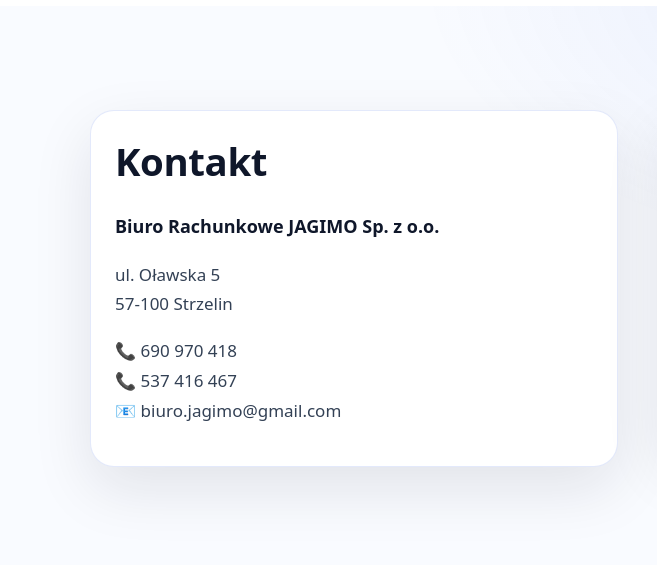
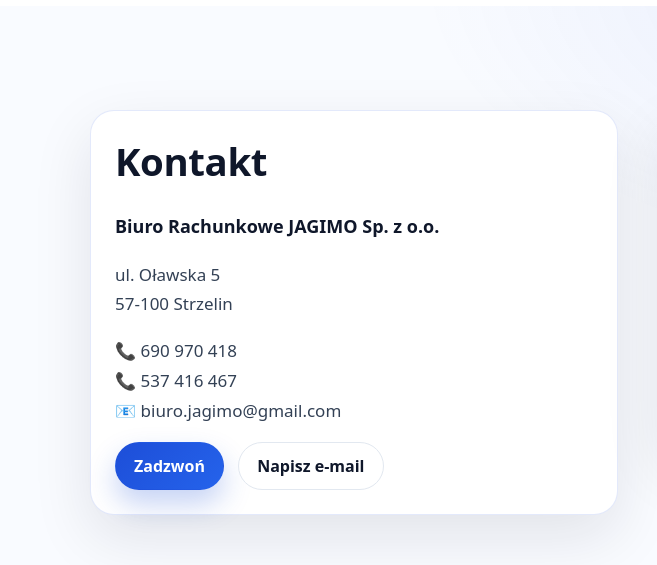
Before and after one commit to przemo2608/jagimo, a plain HTML site: page index.html in a window 1280 px wide. Shown: the part 2275-2840 px from the top of the page, 0-657 px from the left. Drawn offline with Linux system fonts and the light colour scheme; grey boxes are pictures that could not be loaded.

Commit message:
Update index.html

```diff
--- a/index.html
+++ b/index.html
@@ -7,10 +7,14 @@
   <title>Biuro Rachunkowe JAGIMO Sp. z o.o. – księgowość, kadry i płace | Strzelin</title>
   <meta name="description" content="Biuro Rachunkowe JAGIMO Sp. z o.o. – księgowość, kadry i płace dla firm i spółek. Obsługa lokalna w Strzelinie oraz zdalna." />
 
+  <!-- Inter (ładniejsza czcionka) -->
+  <link rel="preconnect" href="https://fonts.googleapis.com">
+  <link rel="preconnect" href="https://fonts.gstatic.com" crossorigin>
+  <link href="https://fonts.googleapis.com/css2?family=Inter:wght@400;500;600;700;800;900&display=swap" rel="stylesheet">
+
   <link rel="stylesheet" href="styles.css" />
 
   <script>
-    // Jeśli JS działa, włączamy animacje (CSS będzie ich używał tylko dla .js)
     document.documentElement.classList.remove("no-js");
     document.documentElement.classList.add("js");
   </script>
@@ -25,7 +29,6 @@
         <div class="brand-sub">Biuro Rachunkowe</div>
       </div>
     </div>
-
 
     <nav class="nav" aria-label="Nawigacja">
       <a href="#o-nas">O nas</a>
@@ -138,7 +141,7 @@
   <!-- KONTAKT -->
   <section class="section alt reveal" id="kontakt">
     <div class="container grid-2 stagger">
-      <div>
+      <div class="contact-card">
         <h2>Kontakt</h2>
         <p><strong>Biuro Rachunkowe JAGIMO Sp. z o.o.</strong></p>
         <p>ul. Oławska 5<br>57-100 Strzelin</p>
@@ -147,6 +150,11 @@
           📞 537 416 467<br>
           📧 biuro.jagimo@gmail.com
         </p>
+
+        <div class="contact-actions">
+          <a class="btn primary" href="tel:+48690970418">Zadzwoń</a>
+          <a class="btn ghost" href="mailto:biuro.jagimo@gmail.com">Napisz e-mail</a>
+        </div>
       </div>
 
       <iframe
@@ -165,7 +173,6 @@
 
 <script>
   document.addEventListener("DOMContentLoaded", () => {
-    // menu mobile (bezpiecznie)
     const toggle = document.querySelector(".nav-toggle");
     const nav = document.querySelector(".nav");
     if (toggle && nav) {
@@ -175,13 +182,9 @@
       });
     }
 
-    // hero bg (bezpiecznie)
     const heroBg = document.querySelector(".hero-bg");
-    if (heroBg) {
-      heroBg.style.backgroundImage = "url('assets/hero.webp')";
-    }
+    if (heroBg) heroBg.style.backgroundImage = "url('assets/hero.webp')";
 
-    // scroll reveal
     const prefersReduced = window.matchMedia("(prefers-reduced-motion: reduce)").matches;
     const revealItems = document.querySelectorAll(".reveal");
 
```
